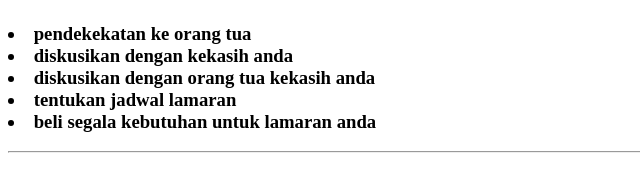
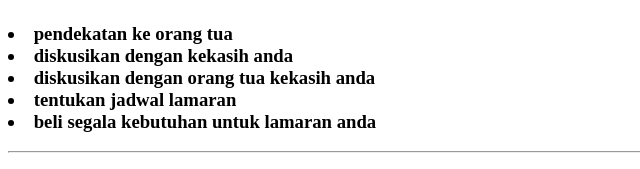
Before and after one commit to noobzilla303/tutor, a plain HTML site: page index.html in a window 1280 px wide. Shown: the part 676-845 px from the top of the page, 0-640 px from the left. Drawn offline with Linux system fonts and the light colour scheme.

Commit message:
Update index.html

```diff
--- a/index.html
+++ b/index.html
@@ -17,7 +17,7 @@
     <h3>
         <lu>
             <li>
-                    pendekekatan ke orang tua
+                    pendekatan ke orang tua
             </li>
             <li>
                 diskusikan dengan kekasih anda
```
